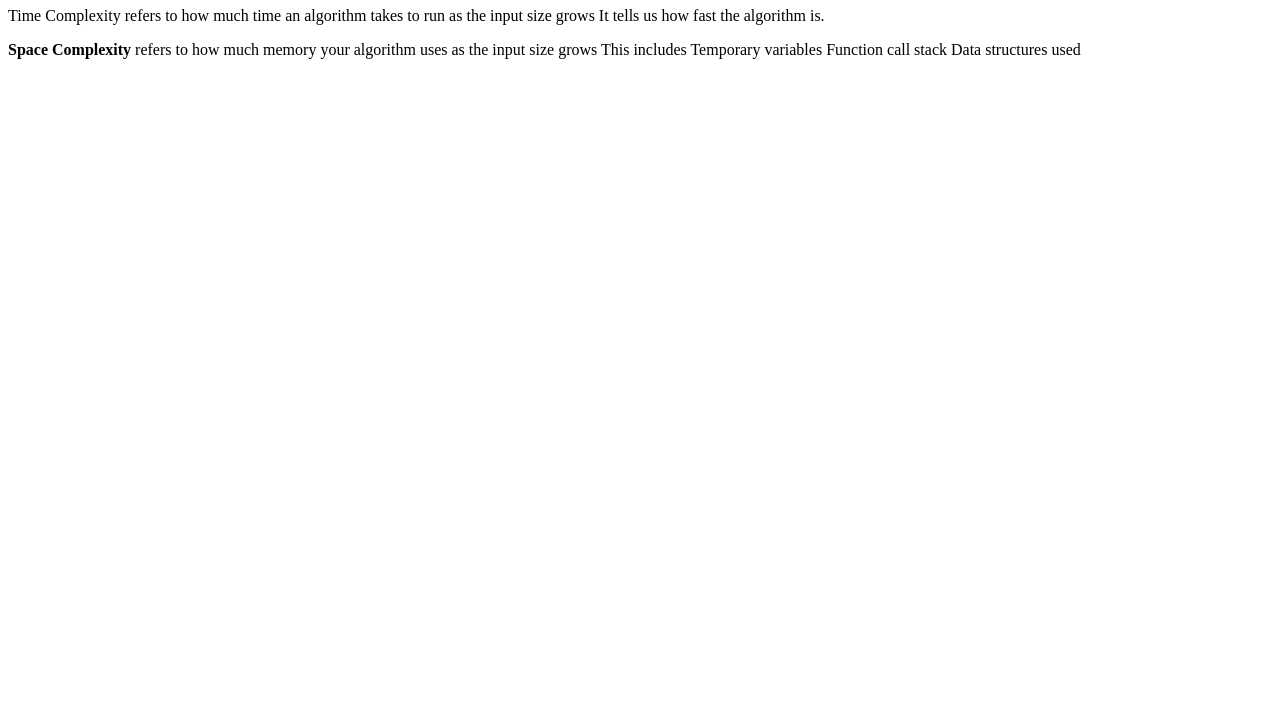
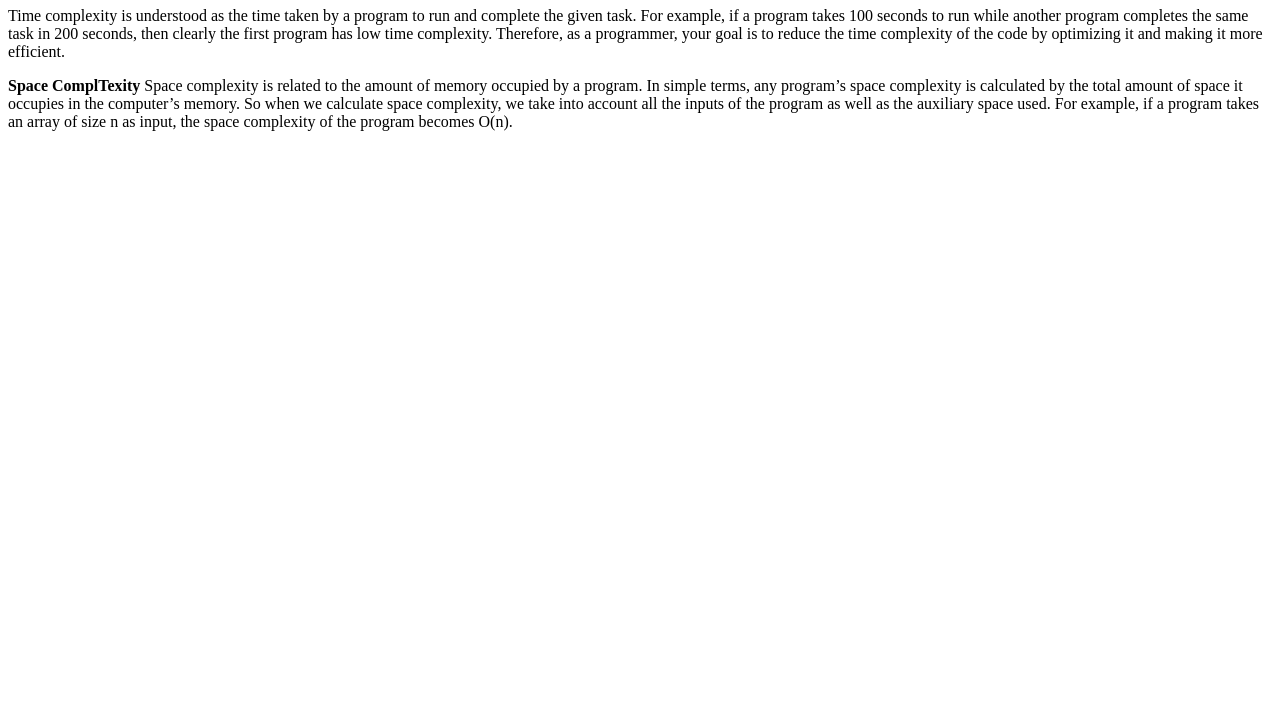
Before and after one commit to acciojob/time-and-space-complexity-SagarKumarMathuri, a website: page main.html in a window 1280 px wide. Shown: the part 73-800 px from the top of the page. Drawn offline with Linux system fonts and the light colour scheme.

Commit message:
created a submission

```diff
--- a/main.html
+++ b/main.html
@@ -9,8 +9,10 @@
 <body>
 	<!-- the entire body must be written by student -->
 	<h1>Time and Space Complexity</h1>
-	<p>Time Complexity refers to how much time an algorithm takes to run as the input size grows It tells us how fast the algorithm is.</p>
-	<p> <b>Space Complexity </b> refers to how much memory  your algorithm uses as the input size grows This includes Temporary variables Function call stack Data structures used </p>
+	<p>Time complexity is understood as the time taken by a program to run and complete the given task. For example, if a program takes 100 seconds to run while another program completes the same task in 200 seconds, then clearly the first program has low time complexity. Therefore, as a programmer, your goal is to reduce the time complexity of the code by optimizing it and making it more efficient.</p>
+	<p> <b>Space ComplTexity </b> Space complexity is related to the amount of memory occupied by a program. In simple terms, any program’s space complexity is calculated by the total amount of space it occupies in the computer’s memory. So when we calculate space complexity, we take into account all the inputs of the program as well as the auxiliary space used. For example, if a program takes an array of size n as input, the space complexity of the program becomes O(n).
+
+</p>
     <script type="text/javascript" src="./script.js">
 </script>
 
```
